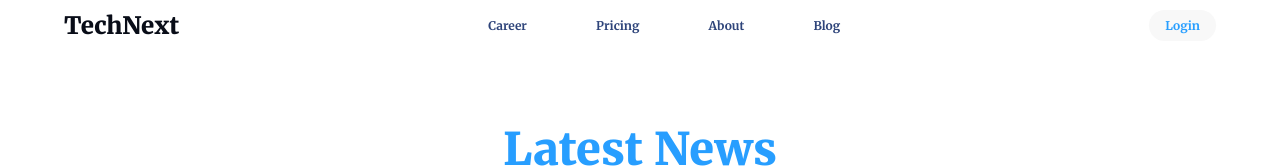
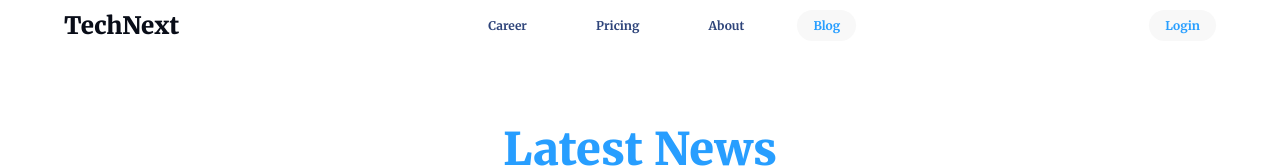
Before and after one commit to arif-hstu/tech-next, a React (Create React App) app: page / in a window 1280 px wide. Shown: the top 168 px of the page. Built offline with nearby package versions, Linux system fonts and the light colour scheme; no server answers.

Commit message:
navlink highlight issue fixed

```diff
--- a/src/components/Shared/Navbar/Navbar.js
+++ b/src/components/Shared/Navbar/Navbar.js
@@ -15,9 +15,24 @@ const Navbar = () => {
                         color: '#279EFF',
                         backgroundColor: '#F8F8F8'
                     }} > Career</NavLink>
-                <NavLink to="/pricing">Pricing</NavLink>
-                <NavLink to="/about">About</NavLink>
-                <NavLink to="/blog">Blog</NavLink>
+                <NavLink
+                    to="/pricing"
+                    activeStyle={{
+                        color: '#279EFF',
+                        backgroundColor: '#F8F8F8'
+                    }}>Pricing</NavLink>
+                <NavLink
+                    to="/about"
+                    activeStyle={{
+                        color: '#279EFF',
+                        backgroundColor: '#F8F8F8'
+                    }}>About</NavLink>
+                <NavLink
+                    to="/"
+                    activeStyle={{
+                        color: '#279EFF',
+                        backgroundColor: '#F8F8F8'
+                    }}>Blog</NavLink>
             </div>
             <Link
                 to="/dashboard"
```
